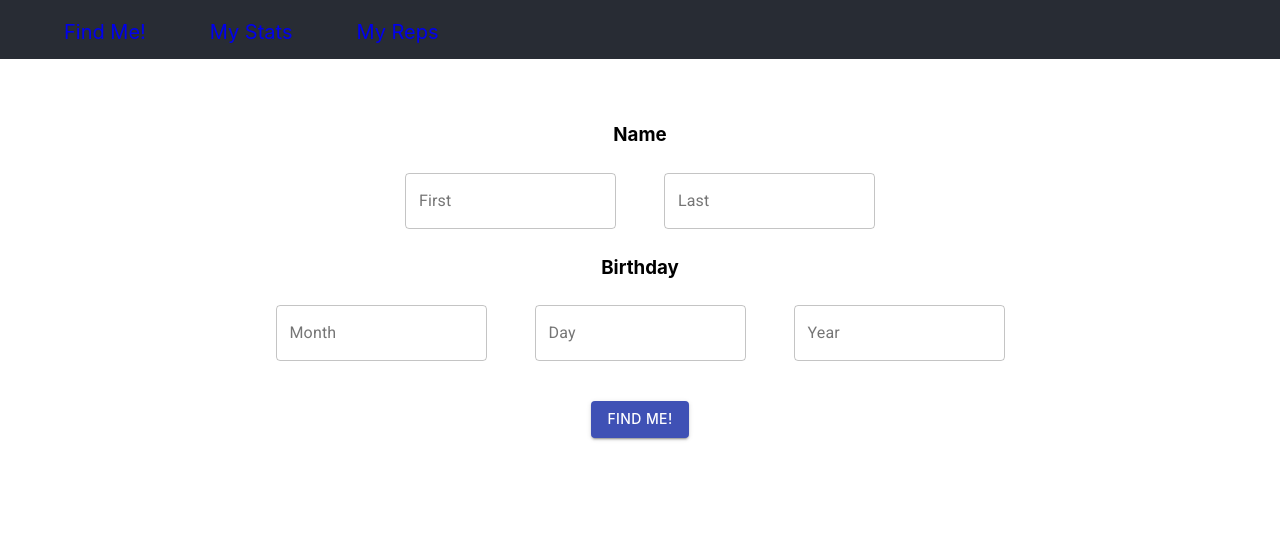
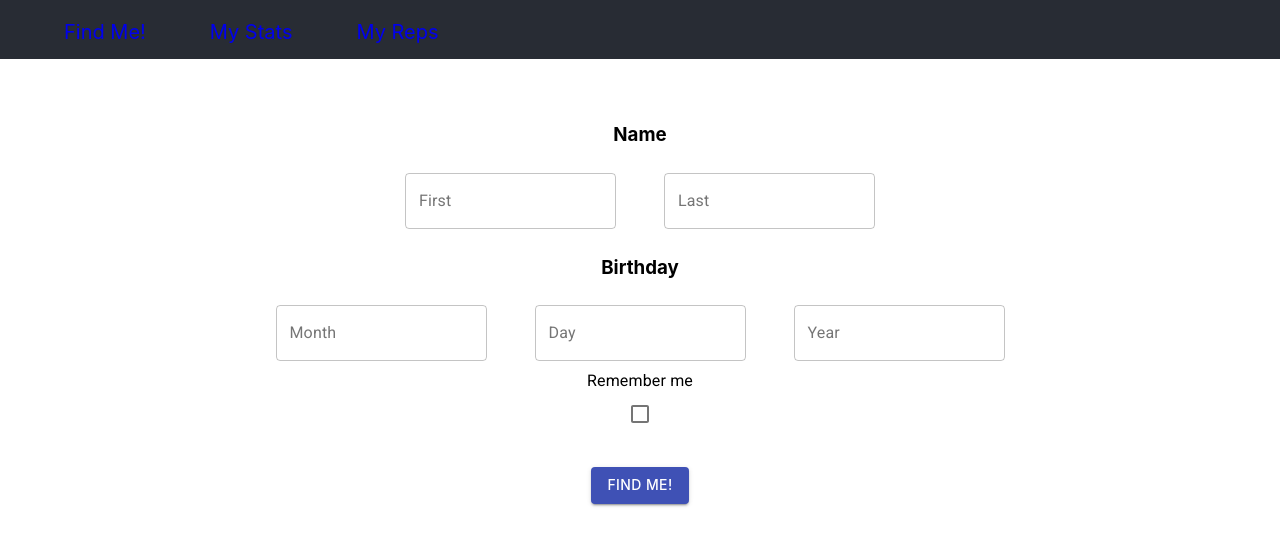
Before and after one commit to sjscotton/Capstone-iVote-React, a React (Create React App) app: page /login in a window 1280 px wide. Shown: the top 546 px of the page. Built offline with nearby package versions, Linux system fonts and the light colour scheme; what victory would draw is missing.

Commit message:
Remembee me checkbox is functional

```diff
--- a/src/components/AppRouter.js
+++ b/src/components/AppRouter.js
@@ -32,7 +32,7 @@ class AppRouter extends Component {
 
 
   getStats() {
-    // console.log(this.props)
+    console.log("inside getStats")
     const queryParams = {
       params: {
         city: this.state.city,
@@ -52,7 +52,7 @@ class AppRouter extends Component {
   }
 
   getReps() {
-    console.log("inside getReps", this.state.address)
+    console.log("inside getReps")
     const queryParams = { params: { address: this.state.address } }
     axios.get(baseUrl + 'reps', queryParams)
       .then((response) => {
@@ -65,11 +65,11 @@ class AppRouter extends Component {
       })
   }
   formatRepsData(repsData) {
-
+    console.log("inside formatRepsData")
     const formattedData = { country: [], state: [], county: [], place: [] };
     const officials = repsData.officials;
     const offices = repsData.offices;
-    console.log("offices", offices)
+    // console.log("offices", offices)
     for (const office of offices) {
       const divisionIDs = office.divisionId.split('/')
 
@@ -89,7 +89,7 @@ class AppRouter extends Component {
 
   }
   login = (voterInfo) => {
-    // console.log("inside login", voterInfo)
+    console.log("inside app router login")
     const newState = {
       loggedIn: true,
       votingHistory: voterInfo.votingHistory,
@@ -98,11 +98,18 @@ class AppRouter extends Component {
       countyCode: voterInfo.countyCode,
       ageGroup: voterInfo.ageGroup,
       address: voterInfo.address,
+
+    }
+    console.log('-----------------------')
+    console.log(voterInfo)
+    if (voterInfo.rememberMe) {
+      console.log("saved voterID")
+      localStorage.setItem('voterID', voterInfo.voterID)
     }
     this.setState(newState)
     this.getStats()
     this.getReps()
-    localStorage.setItem('voterID', voterInfo.voterID)
+
   }
   setLogout = () => {
     this.setState({ loggedIn: false })
--- a/src/components/BarGraph.js
+++ b/src/components/BarGraph.js
@@ -12,7 +12,7 @@ class BarGraph extends Component {
 
   formatData() {
     const data = this.props.data;
-    // console.log("in Bar Graph", data)
+    console.log("in Bar Graph format data")
     let formatedData = [];
     // console.log("logged In", this.props.loggedIn)
     if (data['18-24']) {
--- a/src/components/Login.js
+++ b/src/components/Login.js
@@ -31,11 +31,13 @@ class Login extends Component {
 
   // }
   componentDidMount() {
+
     console.log("inside Login ComponentDidMount")
     const voterID = localStorage.getItem('voterID')
+    console.log(voterID)
     if (voterID && !this.props.loggedIn) {
       console.log('calling getVOter')
-      this.getVoter({ voter_id: voterID })
+      this.getVoter({ voterID: voterID })
     }
   }
 
@@ -45,9 +47,11 @@ class Login extends Component {
     const queryParams = {
       first_name: userParams.firstName,
       last_name: userParams.lastName,
-      birthdate: `${userParams.month}-${userParams.day}-${userParams.year}`
+      birthdate: `${userParams.month}-${userParams.day}-${userParams.year}`,
+      voter_id: userParams.voterID
     }
-    // console.log(queryParams, "inside getVoter")
+    console.log(userParams.rememberMe)
+    console.log(queryParams, "inside getVoter")
     axios.get(this.props.baseUrl + 'voter', { params: queryParams })
       .then((response) => {
         const data = response.data
@@ -58,9 +62,11 @@ class Login extends Component {
           city: data.city,
           address: data.address,
           countyCode: data.county_code,
-          ageGroup: data.age_group
+          ageGroup: data.age_group,
+          rememberMe: userParams.rememberMe,
         }
         // this.setState(newState)
+
         this.getVotingHistory(voterInfo)
         // this.getElectionDates(data.county_code, data.city)
       })
@@ -71,14 +77,17 @@ class Login extends Component {
   }
 
   getVotingHistory(voterInfo) {
-    // console.log("inside getVotingHistory")
+    console.log("inside getVotingHistory")
     axios.get(this.props.baseUrl + 'vote_dates', { params: { state_voter_id: voterInfo.voterID } })
       .then((response) => {
         // console.log(response.data.voting_days)
         // this.setState({ votingHistory: response.data.voting_days })
         // this.props.setVotingHistoryCallback(response.data.voting_days)
         voterInfo.votingHistory = response.data.voting_days
+        console.log("+++++++++++++++++++++++++++++++")
+        console.log("voterInfo", voterInfo)
         this.props.loginCallback(voterInfo)
+
         this.props.history.push('/Stats')
       })
       .catch((error) => {
--- a/src/components/LoginForm.js
+++ b/src/components/LoginForm.js
@@ -3,6 +3,8 @@ import React, { Component } from 'react';
 
 import TextField from '@material-ui/core/TextField';
 import Button from '@material-ui/core/Button';
+import FormControlLabel from '@material-ui/core/FormControlLabel';
+import Checkbox from '@material-ui/core/Checkbox';
 import './LoginForm.css'
 
 
@@ -16,27 +18,37 @@ class LoginForm extends Component {
       month: '',
       day: '',
       year: '',
+      rememberMe: false,
 
     }
   }
   onInputChange = (event) => {
 
     const updatedState = {};
-    // console.log(event.target.name)
-    // console.log(event.target.value)
+    console.log(event.target.name)
+    console.log(event.target.value)
     updatedState[event.target.name] = event.target.value;
     this.setState(updatedState);
   }
+  toggleCheckbox = (event) => {
+
+    console.log(this.state.rememberMe)
+
+    this.setState({ rememberMe: !this.state.rememberMe });
+  }
 
   onSubmit = (event) => {
+    console.log("inside OnSubmit")
+    event.preventDefault();
+    if (!this.state.rememberMe) {
+      localStorage.clear();
+    }
+    this.props.getVoterCallback(this.state)
+    // this.setState({
+    //   // firstName: '',
+    //   // lastName: '',
 
-    event.preventDefault();
-    this.props.getVoterCallback(this.state)
-    this.setState({
-      // firstName: '',
-      // lastName: '',
-
-    })
+    // })
   }
 
 
@@ -138,6 +150,19 @@ class LoginForm extends Component {
             /> */}
             </TextField>
           </div>
+          <div>
+            <FormControlLabel
+              value="top"
+              control={<Checkbox
+                color="primary"
+                checked={this.state.rememberMe}
+                onChange={this.toggleCheckbox}
+                value={this.state.rememberMe}
+                name="rememberMe" />}
+              label="Remember me"
+              labelPlacement="top"
+            />
+          </div>
           <div className='btn'>
 
             <Button
@@ -148,6 +173,7 @@ class LoginForm extends Component {
               value="search"
             >Find me!</Button>
           </div>
+
         </form >
       </section >
     )
--- a/src/components/Stats.js
+++ b/src/components/Stats.js
@@ -17,6 +17,7 @@ class Stats extends Component {
 
 
   generateVotingBoxes(votingDates) {
+    console.log("inside generateVotingBoxes")
     // console.log("max elections", this.props.voterInfo.maxElections)
     return Array(this.props.voterInfo.maxElections).fill().map((none, i) => {
 
@@ -28,6 +29,7 @@ class Stats extends Component {
   }
 
   pieGraphVotingData(ageGroup) {
+    console.log("inside piegraphdata")
     const data = this.props.voterInfo.stats[ageGroup]
     // console.log("in pieGraphVotingData", ageGroup, data)
     if (data) {
```
